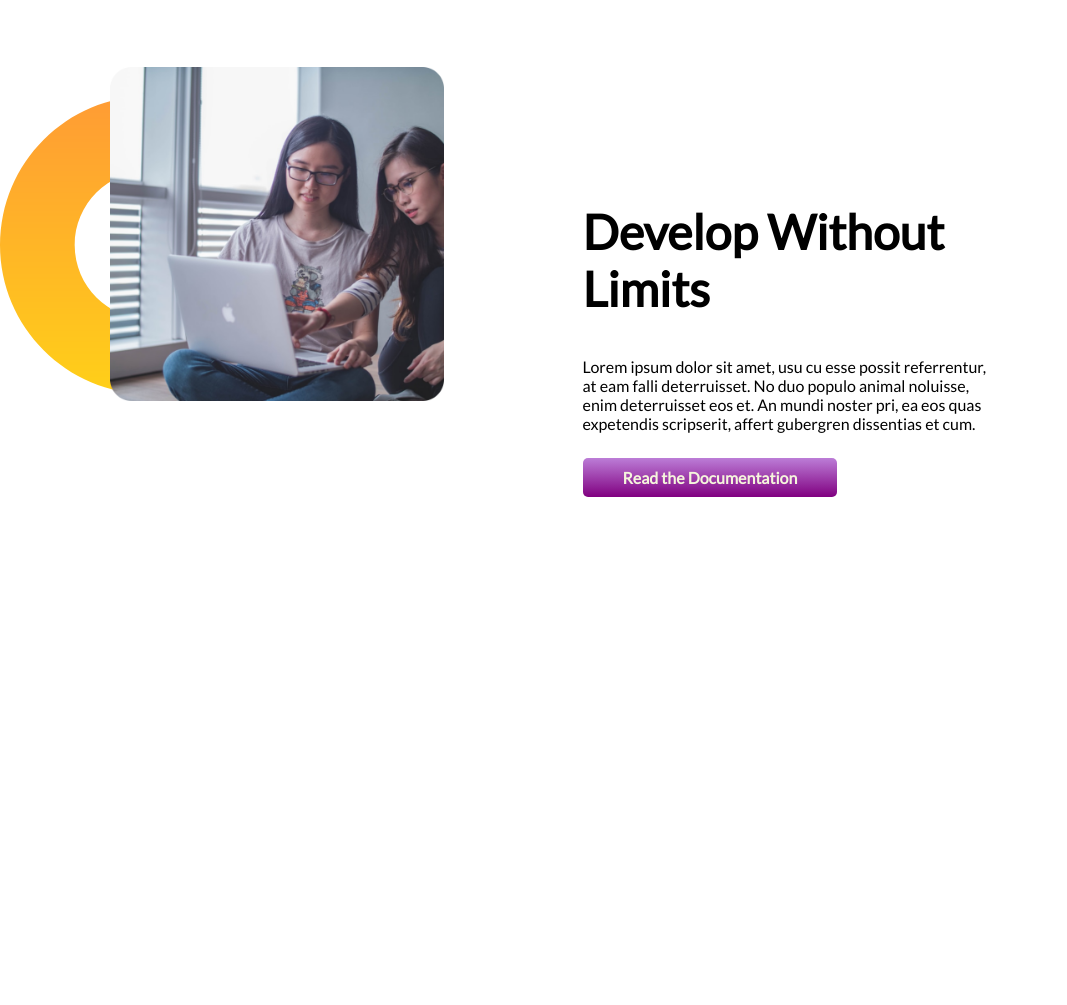
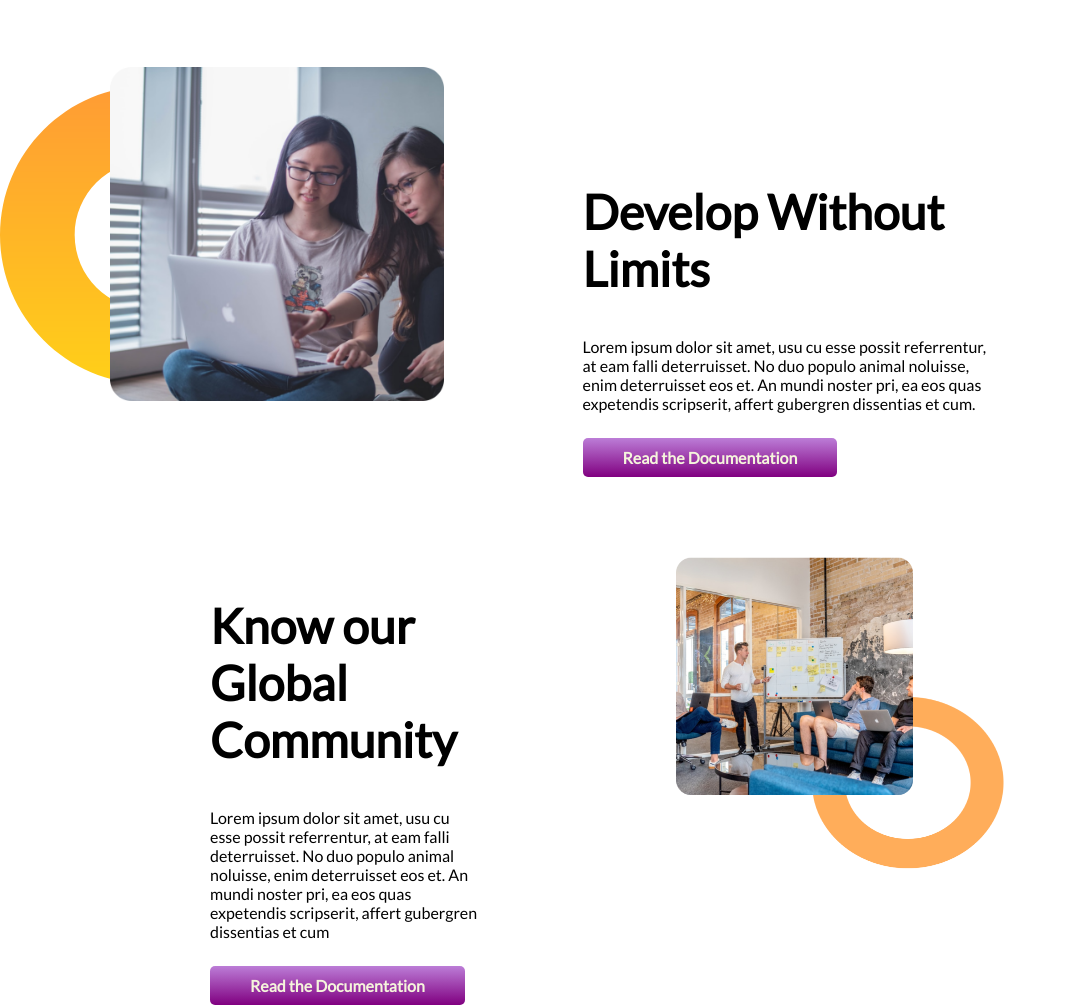
Before and after one commit to ZMWasif/Basic-HTML-Portfolio, a plain HTML site: page index.html in a window 1280 px wide. Shown: the part 1221-2226 px from the top of the page, without its empty margins (0-1067 px from the left). Before the commit the page ends 1858 px from the top, so only its background shows below. Drawn offline with Linux system fonts and the light colour scheme; a web font is replaced by a local one.

Commit message:
Last part added

```diff
--- a/index.html
+++ b/index.html
@@ -70,7 +70,7 @@
         </p>
       </div>
     </section>
-    <section class="develop">
+    <section>
       <div class="shape half-width">
         <img src="pictures/coding.png" alt="" />
       </div>
@@ -91,5 +91,26 @@
         >
       </div>
     </section>
+    <section>
+      <div id="global" class="half-width">
+        <h2 class="dwl"><b>Know our Global Community</b></h2>
+        <p>
+          Lorem ipsum dolor sit amet, usu cu esse possit referrentur, at eam
+          falli deterruisset. No duo populo animal noluisse, enim deterruisset
+          eos et. An mundi noster pri, ea eos quas expetendis scripserit, affert
+          gubergren dissentias et cum
+        </p>
+        <br />
+        <a
+          class="link-button"
+          target="_blank"
+          href="https://www.linkedin.com/in/ziauddin-mahmud-wasif-576b80117/"
+          >Read the Documentation</a
+        >
+      </div>
+      <div class="shape2 half-width">
+        <img src="pictures/shape-1.png" alt="" />
+      </div>
+    </section>
   </body>
 </html>
--- a/style.css
+++ b/style.css
@@ -70,15 +70,25 @@ section {
   background-repeat: no-repeat;
   background-position: left;
 }
-.develop {
-  display: flex;
-  margin-bottom: 150px;
-}
 #limit {
-  padding-top: 200px;
+  padding-top: 180px;
   padding-left: 5px;
   padding-right: 280px;
 }
 .dwl {
   font-size: 300%;
 }
+.shape2 img {
+  width: 170%;
+}
+.shape2 {
+  padding-top: 40px;
+  padding-left: 5px;
+  padding-right: 450px;
+}
+#global{
+    padding-top: 90px;
+  padding-left: 210px;
+  padding-right: 80px;
+}
+}
```
Also changed, not shown: pictures/shape-1.png (added), shapes/shape1.png (added).
